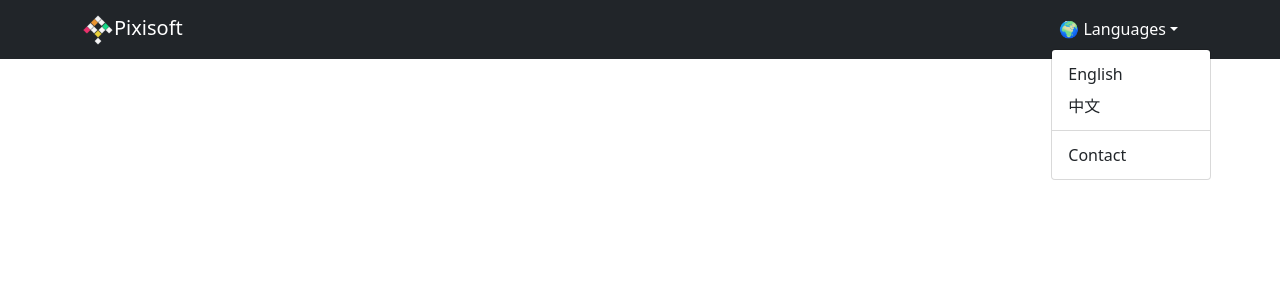
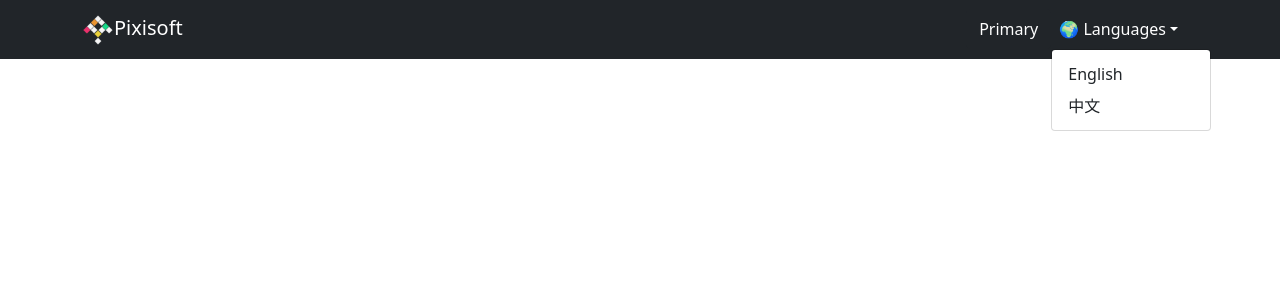
Before and after one commit to Pixisoft/Pixisoft.github.io, a React (Create React App) app: page / in a window 1280 px wide. Both pictures are taken after a click on the button "🌍 Languages". Shown: the top 300 px of the page. Built offline with nearby package versions, Linux system fonts and the light colour scheme.

Commit message:
Add lang

```diff
--- a/src/App.js
+++ b/src/App.js
@@ -1,18 +1,29 @@
 import React from 'react';
-import ReactDOM from 'react-dom';
 
-import _NavBar from './components/_navbar.js';
+import PNavbar from './components/pnavbar.js';
 import './App.css';
 
 class App extends React.Component {
   state = {
     name: "Pixisoft",
+    languages: 'EN',
   };
+
+  setLanguage = (id) => {
+    switch (id) {
+      case 0: this.setState({ languages: 'EN' }); break;
+      case 1: this.setState({ languages: 'zh-TW' }); break;
+    default:
+      console.error('Invalid language code, ', id);
+      break;
+    }
+  }
 
   render () {
     return (
       <React.Fragment>
-        <_NavBar name={ this.state.name}/>
+        <PNavbar name={ this.state.name }
+                 setLanguage={ this.setLanguage }/>
       </React.Fragment>
     );
   }
--- a/src/components/_navbar.js
+++ b/src/components/pnavbar.js
@@ -8,38 +8,34 @@
  */
 
 import React from 'react';
-import NavBar from 'react-bootstrap';
 
 import logo from '../logo.png';
 
 import {
   Nav, Navbar, NavDropdown,
-  Dropdown,
   Container,
   Button,
 } from 'react-bootstrap';
 
-class _Navbar extends React.Component {
+class PNavbar extends React.Component {
   render () {
     return (
       <Navbar variant="dark" bg="dark" expand="lg">
         <Container>
           <Navbar.Brand href="#home">
-            <img src={ logo } width="32" height="32" />
+            <img alt="Logo"
+                 src={ logo }
+                 width="32" height="32" />
             { this.props.name }
           </Navbar.Brand>
           <Navbar.Toggle aria-controls="navbar-dark" />
           <Navbar.Collapse id="navbar-dark">
             <Nav className="container-fluid justify-content-end">
+              <Button variant="dark">Primary</Button>
               <NavDropdown
-                id="nav-dropdown-dark"
-                title="🌍 Languages"
-                menuVariant="dark">
-
-                <NavDropdown.Item href="">English</NavDropdown.Item>
-                <NavDropdown.Item href="">中文</NavDropdown.Item>
-                <NavDropdown.Divider />
-                <NavDropdown.Item href="">Contact</NavDropdown.Item>
+                id="nav-dropdown-dark" title="🌍 Languages" menuvariant="dark">
+                <NavDropdown.Item onClick={ () => this.props.setLanguage(0) }>English</NavDropdown.Item>
+                <NavDropdown.Item onClick={ () => this.props.setLanguage(1) }>中文</NavDropdown.Item>
               </NavDropdown>
             </Nav>
           </Navbar.Collapse>
@@ -49,4 +45,4 @@ class _Navbar extends React.Component {
   }
 }
 
-export default _Navbar;
+export default PNavbar;
```
